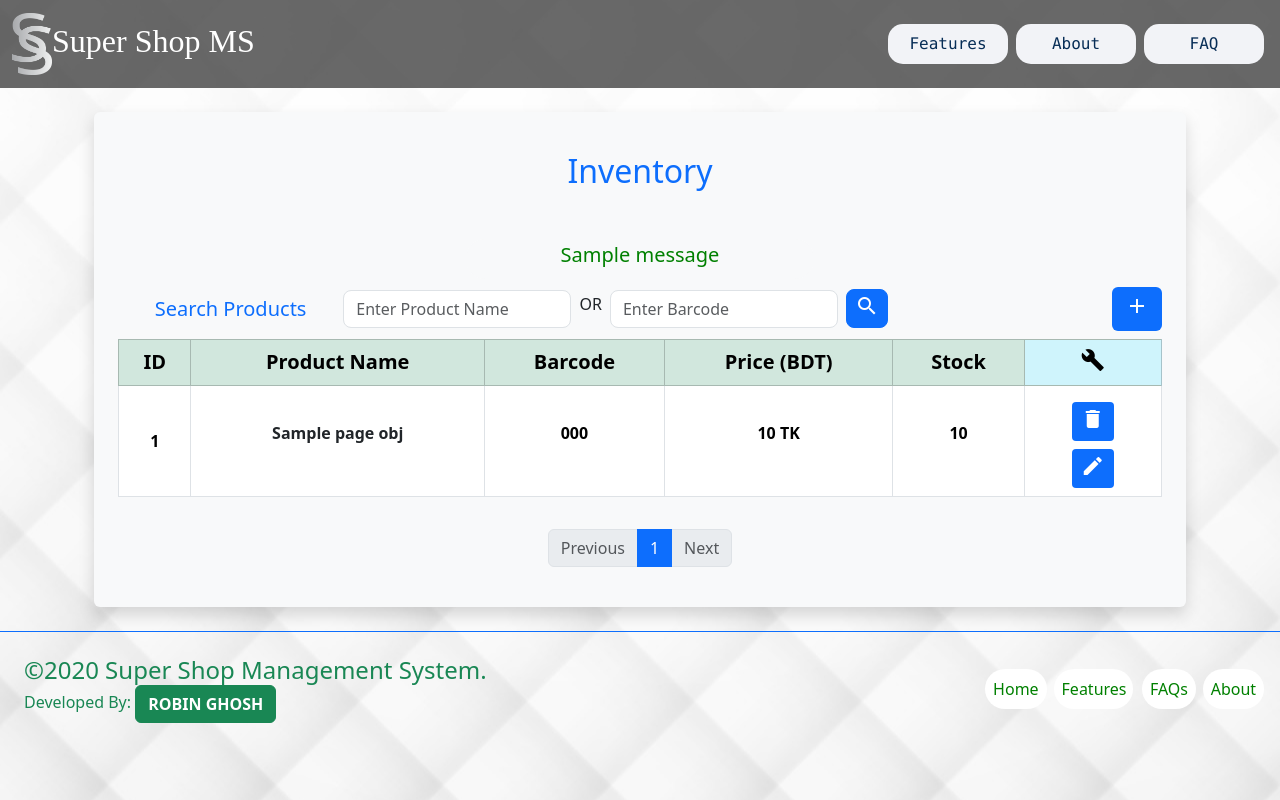
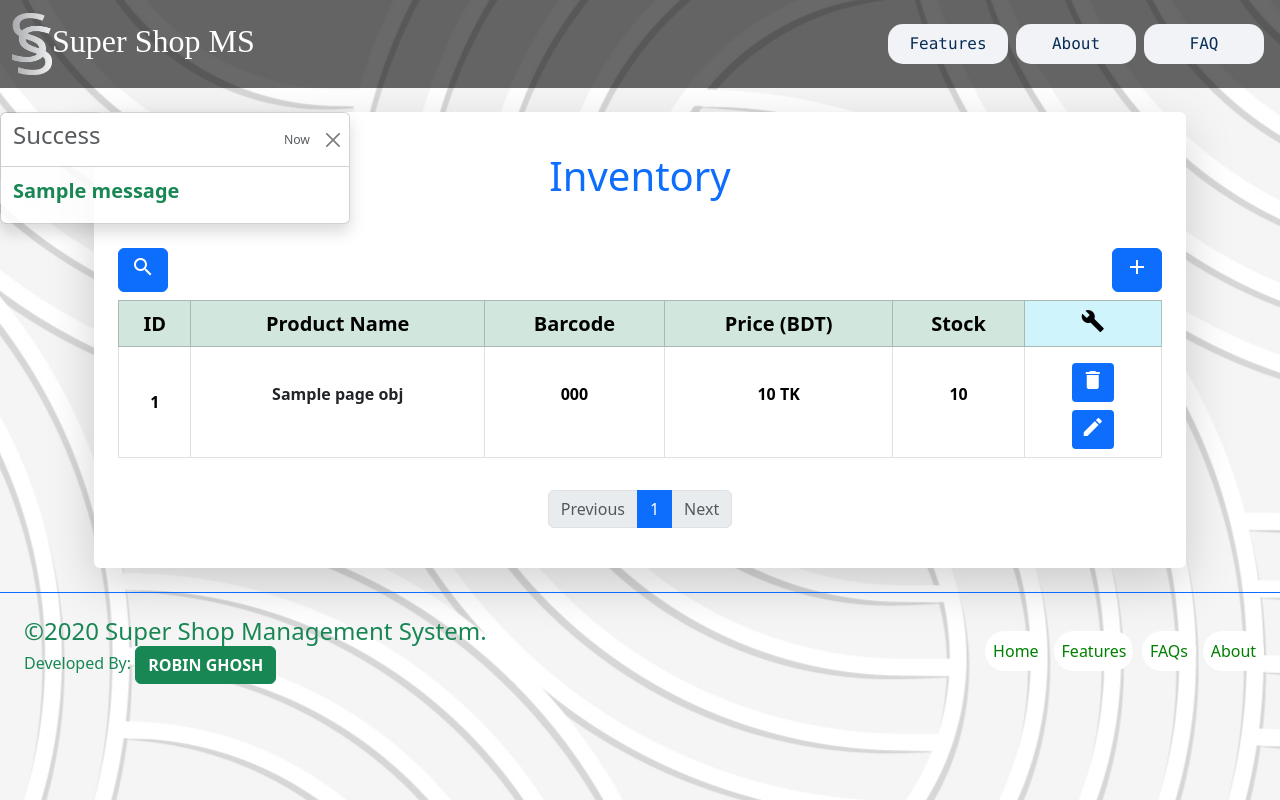
Before and after one commit to robinghosh/SuperShop-Management-System, a Django app: template templates/products.html in a window 1280 px wide. Run offline with Django 5.2, Linux system fonts and the light colour scheme; the template is opened without the code that fills it: most values are stand-ins (such as "Sample title", 1, 10 or a date in 2020); one stand-in notice (Sample message) is shown; some libraries are stand-ins or nearby versions.

Commit message:
Improved UI and UX

```diff
--- a/SuperShop/settings.py
+++ b/SuperShop/settings.py
@@ -27,6 +27,7 @@ SECRET_KEY = 'django-insecure-q!wkrcbzxd71f2k+l+g!a28x08t-8c!akv-#o=8qrvy$1&ueqc
 DEBUG = True
 
 ALLOWED_HOSTS = ['*']
+X_FRAME_OPTIONS = 'SAMEORIGIN'  # Allows iframes from the same domain only
 
 
 # Application definition
--- a/static/css/style.css
+++ b/static/css/style.css
@@ -1,5 +1,5 @@
 body {
-  background: url("/static/images/bg_four.jpg") center;
+  background: url("/static/images/bg_five.jpg") center;
   background-repeat: repeat;
   background-size: inherit;
   flex-direction: column;
--- a/templates/invoices.html
+++ b/templates/invoices.html
@@ -168,9 +168,9 @@
         <input type="button" class="print-btn" onclick="window.print()" value="Print Invoice"/>
     </div>
     <script>
-        window.onload = function () {
+        {% comment %} window.onload = function () {
             window.print()
-        };
+        }; {% endcomment %}
     </script>
 </body>
 </html>
--- /dev/null
+++ b/templates/messages.html
@@ -0,0 +1,25 @@
+{% if messages %}
+  {% for message in messages %}
+    <div class="toast-container posit position-fixed top-25 start-0 ">
+      <div class="toast show " role="akert" aria-live="assertive" aria-atomic="true" data-bs-delay="7000" >
+        <div class="toast-header">
+          <strong class="me-auto h4">{{ message.tags|title }}</strong>
+          <small>Now</small>
+          <button type="button" class="btn-close" data-bs-dismiss="toast" aria-label="Close"></button>
+        </div>
+        <div class="toast-body h5 fw-bold {% if message.tags == 'success' %}text-success {% elif message.tags == 'info' %}text-info{% else %}text-danger{% endif %}">
+          {{ message|safe }}
+        </div>
+      </div>
+    </div>
+  {% endfor %}
+{% endif %}
+
+<script>
+    document.addEventListener("DOMContentLoaded", function () {
+        let toastElList = [].slice.call(document.querySelectorAll('.toast'));
+        let toastList = toastElList.map(function (toastEl) {
+            return new bootstrap.Toast(toastEl).show();
+        });
+    });
+</script>
--- a/templates/products.html
+++ b/templates/products.html
@@ -1,16 +1,53 @@
 {% extends "master.html" %}
 {% block title %} Products - Super Shop Management System{% endblock %}
 {% block content %}
+<!--Error Messages-->
+{% include "messages.html" %}
 <div class="container text-center">
-  <div class="container mt-4 p-4 bg-light shadow rounded">
-    <!--Popup table-->
+  <div class="container mt-4 p-4 bg-body shadow-lg rounded">
+    <div class="d-flex justify-content-center p-3 mb-2">
+        <h1 class="text-primary text-center">Inventory</h1>
+    </div>
 
-      <!--Form to add daa-->
-      <div
-        class="form-popup mt-2 align-middle"
-        id="addPopUpForm"
-        style="display: none;">
-        <p class="text-primary h2 ">Enter Details of new Product</p>
+
+    <!-- Action Section -->
+    <div class="d-flex flex-column  justify-content-center mt-4 mb-2 w-100">
+        <div class="d-flex justify-content-between w-100">
+            <button class="btn btn-primary" type="button" data-bs-toggle="collapse" data-bs-target="#searchSection" aria-expanded="false" aria-controls="searchSection" title="Search Product(s)">
+                <span class="material-icons">search</span>
+            </button>
+            <button id="addproduct" type="button" class="btn btn-primary" data-bs-toggle="modal" data-bs-target="#addProductModal" title="Add Product">
+                <span class="material-icons">add</span>
+            </button>
+        </div>
+        <!--Search Section Collapse-->
+        <div class="collapse mb-4 mt-2" id="searchSection">
+            <div class="card card-body col-sm-6 mx-auto w-100">
+                <div class="container-fluid w-50 align-center justify-content-center">
+                    <form method="GET" class="d-flex flex-column">
+                        <label class="text-primary h5 w-100 m-2" for="query_name">Search Products</label>
+                        <input type="hidden" name="form_type" value="search_product">
+                        <input class="form-control rounded-3 mb-2 search-input" type="text" name="query_name" id="query_name" placeholder="Enter Product Name">
+                        <p class="h6"> OR</p>
+                        <input class="form-control rounded-3 mb-2 search-input" id="query_barcode" name="query_barcode" type="text" placeholder="Enter Barcode">
+                        <div class="btn-group m-2">
+                            <button type="submit" class="btn btn-primary btn-sm h-auto rounded-3 w-75" title="Search"><span class="material-icons">search</span></button>
+                            <button type="button" class="btn btn-danger h-auto rounded-3 w-25 ms-2" data-bs-toggle="collapse" data-bs-target="#searchSection" aria-label="Close"><span class="material-icons">close</span></button>
+                        </div>
+
+                    </form>
+                </div>
+            </div>
+        </div>
+
+        <!--Product add modal-->
+        <div class="modal fade addProductModal" id="addProductModal" tabindex="-1" aria-labelledby="addProductModalLabel" aria-hidden="true">
+            <div class="modal-dialog modal-dialog-centered modal-dialog-scrollable">
+                <div class="modal-content">
+                    <div class="modal-header">
+                        <h1 class="modal-title fs-5" id="addProductModalLabel">Enter New Product Details</h1>
+                        <button type="button" class="btn-close bg-danger" data-bs-dismiss="modal" aria-label="Close"></button>
+                    </div>
 
                         <form
                         method="post"
@@ -18,8 +55,9 @@
                         class="form-floating"
                         style="max-width: 100%;">
                         {% csrf_token %}
+                            <div class="modal-body mb-2">
                                 <input type="hidden" name="form_type" value="add_product">
-          <div class="row d-flex flex-column w-50 justify-content-center mx-auto">
+                                <div class="row d-flex flex-column w-100 justify-content-center mx-auto gap-2 mb-2">
                                     <div class="col text-center">
                                         <input class="form-control" type="text" id="name" placeholder="Product Name" name="name"/>
                                     </div>
@@ -32,46 +70,19 @@
                                     <div class="col">
                                         <input class="form-control" type="text" id="stock" placeholder="Stock" name="stock"/>
                                     </div>
-            <div class="col d-flex w-100 justify-content-center mt-2">
-                <button class="btn btn-primary w-75" type="submit">Submit</button>
-                <button class="btn btn-danger w-25 ms-2" type="button" id="closePopUp"><span class="material-icons">close</span></button>
+                            </div>
+                            <div class="modal-footer justify-content-center">
+                                <button class="btn btn-primary w-50" type="submit">Add</button>
+                            </div>
+
+                        </form>
                     </div>
                 </div>
-        </form>
             </div>
-
-    <div class="d-flex justify-content-center p-3 mb-2">
-        <h2 class="text-primary text-center">Inventory</h2>
-
-    </div>
-     <!--Error Messages-->
-     <div class="mx-auto bg-light rounded-pill col-md-4 mt-4 mb-2 p-1 justify-content-center text-center">
-        {% if messages %}
-            {% for message in messages %}
-                <ul class="fw-b list-unstyled h5">
-                    <li style="color: {% if message.tags == 'success' %}green{% else %}red{% endif %};">
-                        {{ message|safe }}
-
-                    </li>
-                </ul>
-            {% endfor %}
-        {% endif %}
-    </div>
-    <div class="form-container justify-content-end mt-0 mb-2 ms-0">
-        <div class="d-flex flex-row justify-content-between align-items-center gap-3">
-            <!-- Search by Date -->
-            <form method="GET" class="d-flex align-items-center">
-                <label class="text-primary h5 w-100 m-2" for="query_name">Search Products</label>
-                <input type="hidden" name="form_type" value="search_product">
-                <input class="form-control rounded-3" type="text" name="query_name" id="query_name" placeholder="Enter Product Name">
-                <p class="h6 ms-2 me-2">OR</p>
-                <input class="form-control rounded-3" id="query_barcode" name="query_barcode" type="text" placeholder="Enter Barcode">
-                <button type="submit" class="btn btn-primary btn-sm h-auto rounded-3 ms-2" title="Search"><span class="material-icons">search</span></button>
-            </form>
-            <button id="addproduct" class="btn bg-primary text-white" title="Add Product"><span class="material-icons">add</span></button>
         </div>
     </div>
 
+    <!--Table-->
     <div class="table overflow-x-auto">
         <table class="table table-bordered table-responsive  justify-content-center">
             <thead class="table-success align-middle">
@@ -113,12 +124,13 @@
                                 <button type="submit" class="btn bg-primary text-white btn-sm m-2" style="display: inline;" title="Delete Product"><span class="material-icons">delete</span></button><br>
                             </form>
 
-                            <button type="button" class="btn bg-primary text-white btn-sm" title="Edit Product"><a class="text-white link-offset-2 icon-link-hover" href="edit/{{ product.productId }}"><span class="material-icons">edit</span></a></button>
-
+                            <button type="button" class="btn bg-primary text-white btn-sm edit-product-btn" data-bs-toggle="modal" data-bs-target="#editProductModal" data-url="{% url "edit_item" product.productId %}" title="Edit Product"><span class="material-icons">edit</span></button>
 
 
                         </td>
+
                     </tr>
+
                 {% empty %}
                     <tr>
                         <td colspan="9" class="text-center">No records found</td>
@@ -127,6 +139,25 @@
             </tbody>
         </table>
     </div>
+    <!--Edit Modal-->
+    <div class="modal fade editProductModal h-100" id="editProductModal" tabindex="-1" aria-labelledby="editProductModalLabel" aria-hidden="true">
+        <div class="modal-dialog modal-dialog-centered modal-fullscreen ">
+            <div class="modal-content">
+                <div class="modal-header">
+                    <h1 class="modal-title fs-1 text-primary" id="editProductModalLabel">Update Product</h1>
+                    <button type="button" class="btn-close" data-bs-dismiss="modal" aria-label="Close"></button>
+
+                </div>
+                <div class="modal-body justify-content-center">
+                    <iframe class="w-100 h-100 border-2 border-danger" src="" id="editProductFrame" frameborder="0"></iframe>
+                </div>
+                <div class="modal-footer bg-body-secondary">
+                    <button class=" btn btn-primary mb-2" type="button"><a class="link-light text-decoration-none" id="editProductLink" href="" target="_blank">Fullscren</a></button>
+                </div>
+            </div>
+        </div>
+    </div>
+
 {% comment %} paginator {% endcomment %}
 <nav aria-label="Page navigation">
     <ul class="pagination justify-content-center">
@@ -166,8 +197,32 @@
   </div>
 </div>
 <script>
+    document.addEventListener("DOMContentLoaded", function () {
+
+        let editProductModal = document.getElementById("editProductModal");
+        let editProductFrame = document.getElementById("editProductFrame");
+        let editProductLink = document.getElementById("editProductLink");
+        const inputs = document.querySelectorAll(".search-input");
+
+        inputs.forEach(input => {
+            input.addEventListener("input", function () {
+                inputs.forEach(otherInput => {
+                    if (otherInput !== input) {
+                        otherInput.disabled = this.value !== "";
+                    }
+                });
+            });
+        });
+        document.querySelectorAll(".edit-product-btn").forEach(button => {
+            button.addEventListener("click", function () {
+                let url = this.getAttribute("data-url");
+                editProductFrame.src = url;
+                editProductLink.href = url;
+            });
+        });
+    });
   //define button and form//
-  const addPopUpForm = document.getElementById("addPopUpForm");
+  {% comment %} const addPopUpForm = document.getElementById("addPopUpForm");
 
   var addButton = document.getElementById("addproduct");
   var closeButton = document.getElementById("closePopUp");
@@ -185,7 +240,7 @@
     document.getElementById("addPopUpForm").style.display = "none";
     document.getElementById("editPopUpForm").style.display = "none";
 
-  });
+  }); {% endcomment %}
 
 </script>
 
```
Also changed, not shown: core/views.py (+14 -6 lines), templates/billing.html (+41 -39 lines), templates/invoice_modal.html (added, +32 -0 lines), templates/product_edit.html (+8 -8 lines), templates/sales.html (+15 -21 lines), static/images/bg_five.jpg (added). Lines whose indentation alone changed are shown as unchanged.
